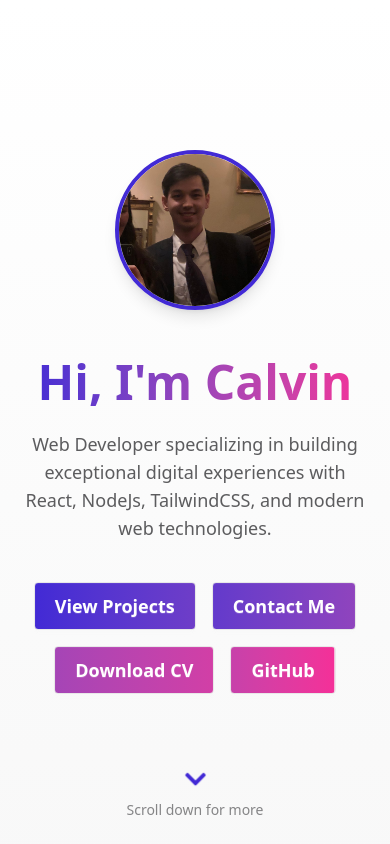
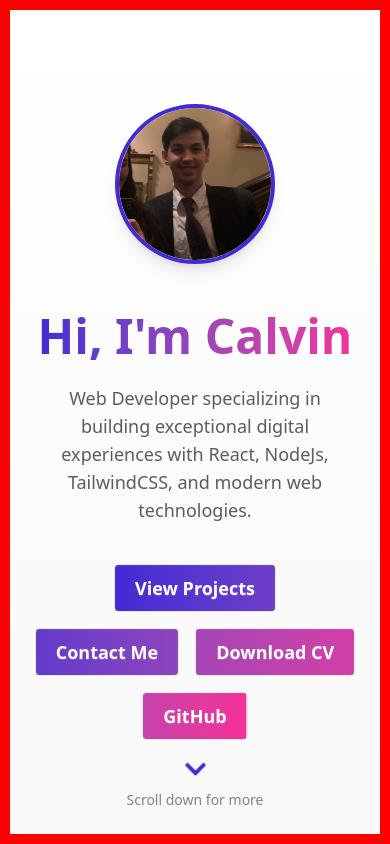
Before and after one commit to CalvinCode123/calvin-portfolio, a React (Vite) app: page / in a window 390 px wide. Built offline with nearby package versions, Linux system fonts and the light colour scheme.

Commit message:
debugging mobile screen height issues

```diff
--- a/src/App.css
+++ b/src/App.css
@@ -2,3 +2,8 @@
 @plugin "daisyui" {
 	themes: light --default;
 }
+
+section {
+	height: 100dvh;
+	border: 10px solid red;
+}
```
